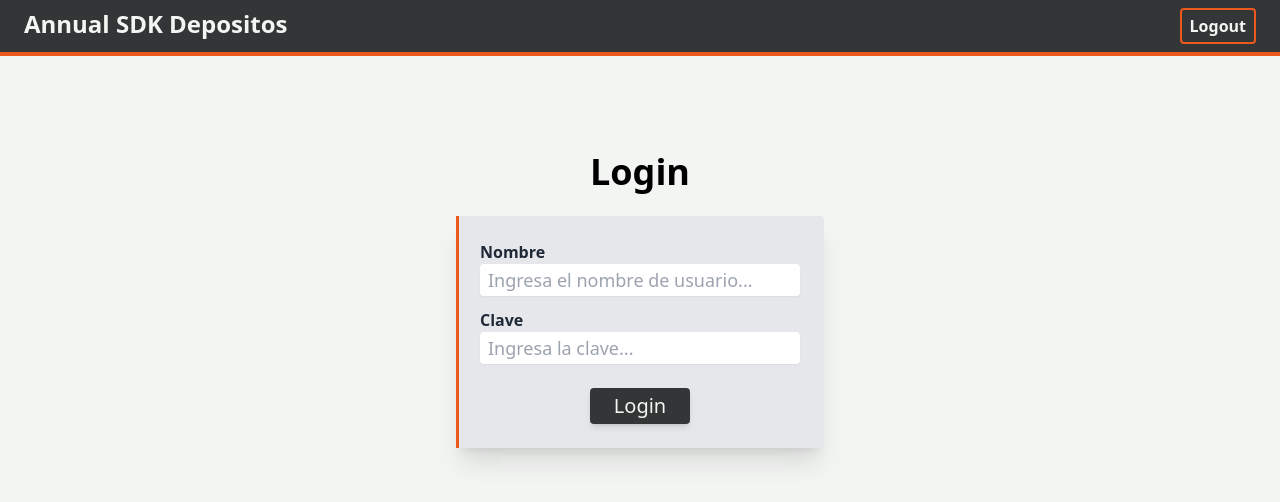
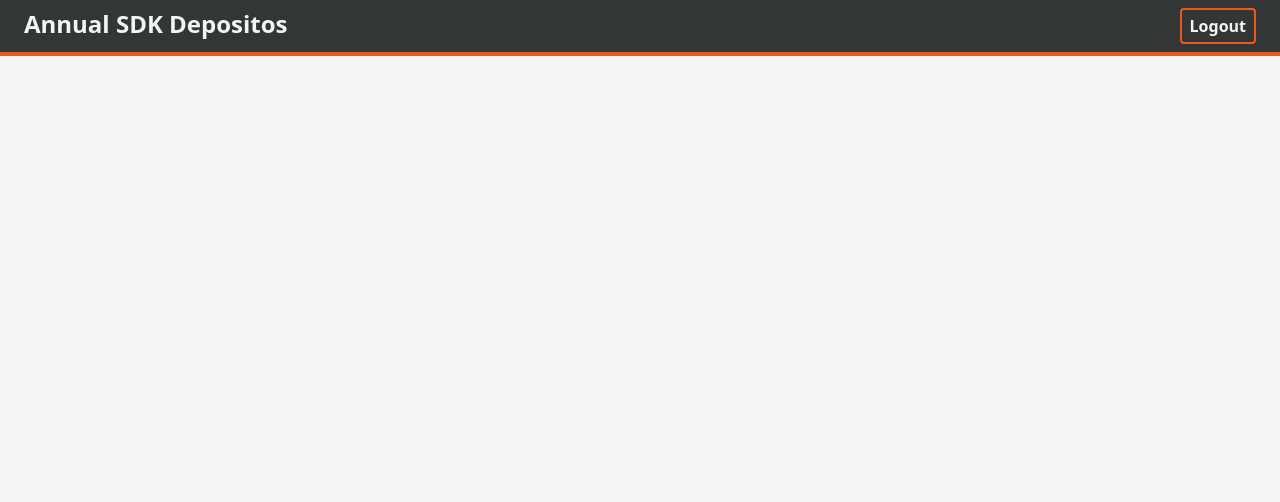
Before and after one commit to alejandrosb8/annual-sdk-web, a React (Vite) app: page / in a window 1280 px wide. Before the commit this address led to /login. Shown: the top 502 px of the page. Built offline with nearby package versions, Linux system fonts and the light colour scheme; no server answers.

Commit message:
fix: routes

```diff
--- a/src/App.jsx
+++ b/src/App.jsx
@@ -8,7 +8,7 @@ function App() {
   const [logout, setLogout] = useState(false);
   const navLogin = () => {
     if (logout) {
-      return <Navigate to="/login" />;
+      return <Navigate to="annual-sdk-web/login" />;
     }
   };
 
@@ -33,8 +33,8 @@ function App() {
       </header>
       {navLogin()}
       <Routes>
-        <Route path="/login" element={<Login />} />
-        <Route path="/" element={<Home />} />
+        <Route path="annual-sdk-web/login" element={<Login />} />
+        <Route path="annual-sdk-web/" element={<Home />} />
       </Routes>
     </BrowserRouter>
   );
```
